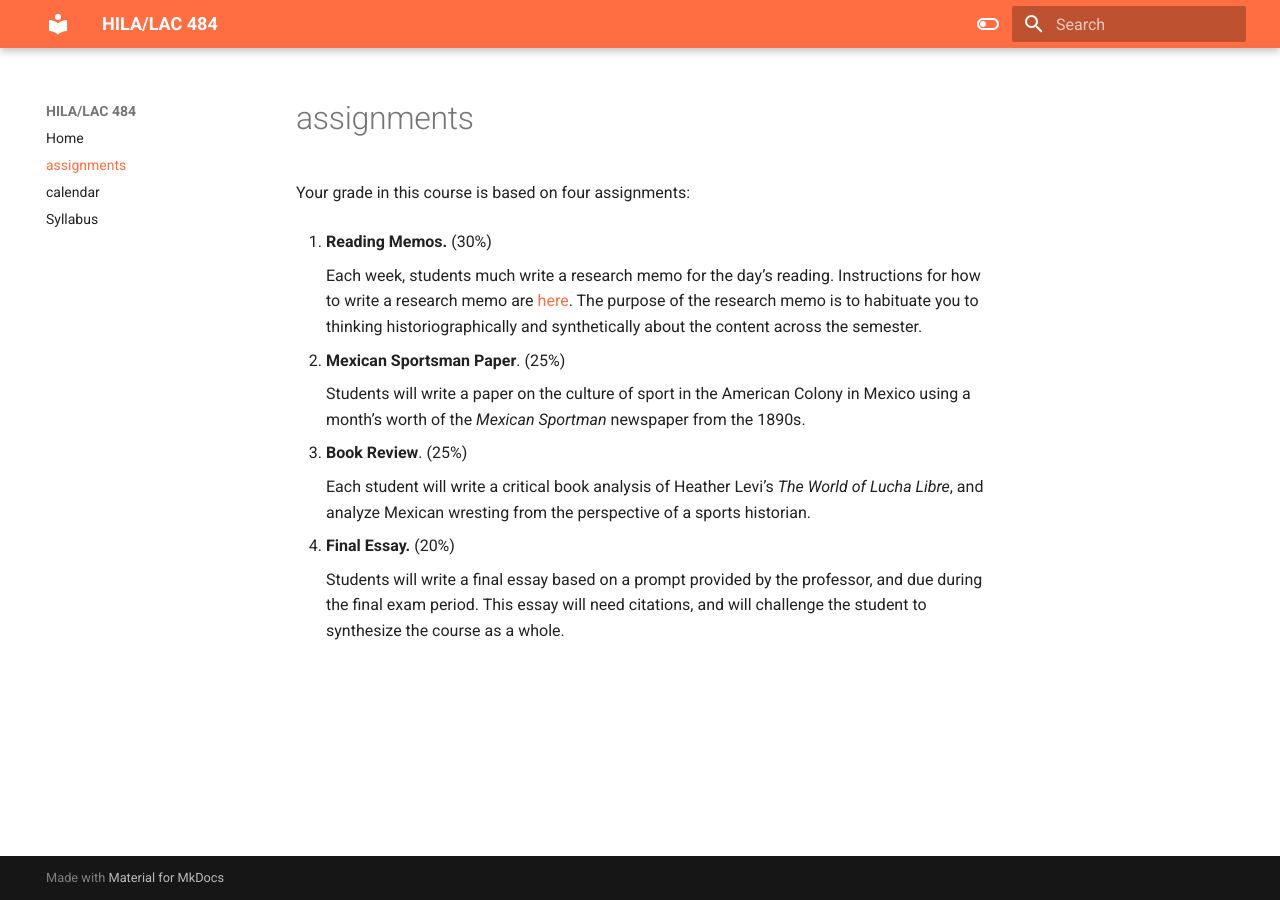
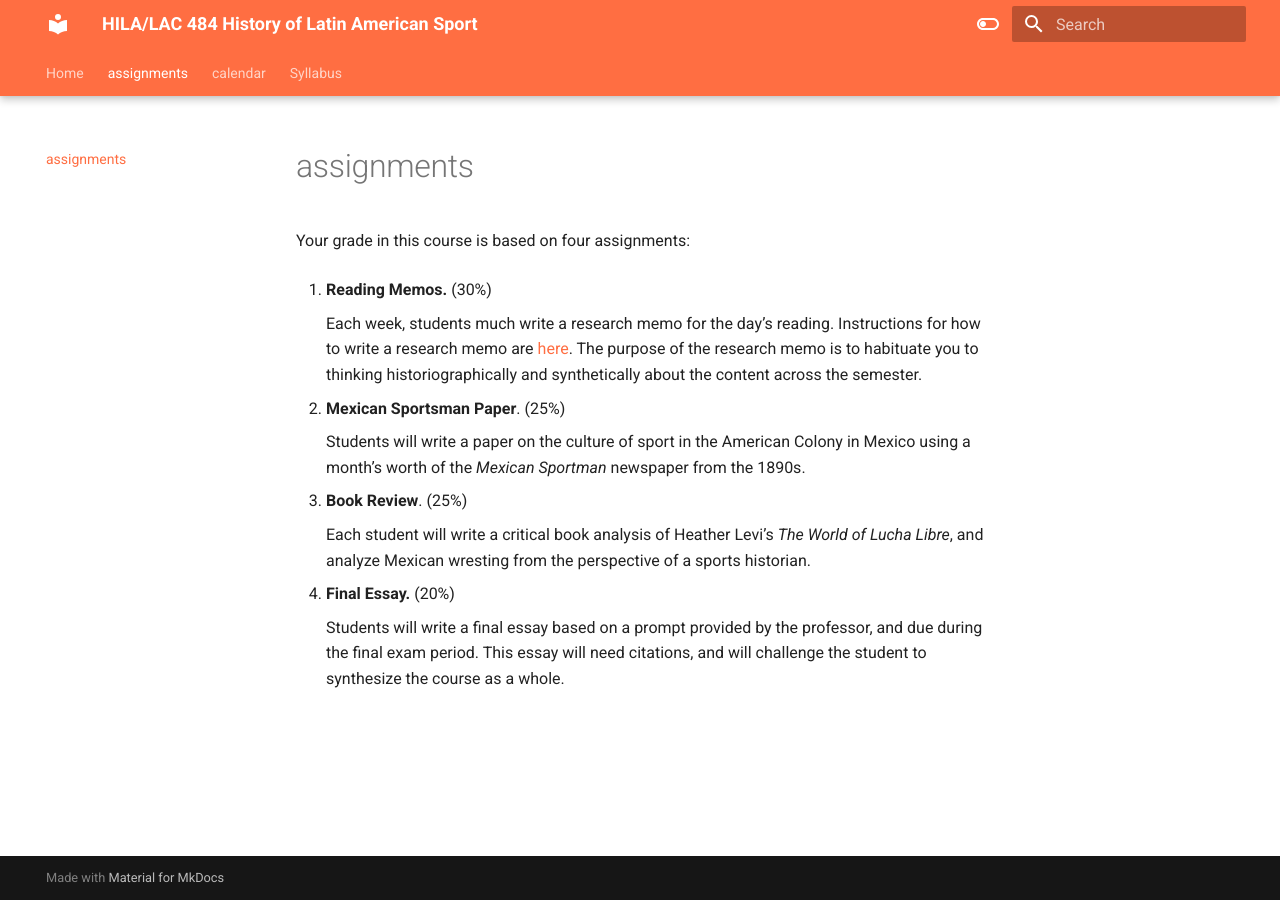
Before and after one commit to chadblack/2023SPORT, an MkDocs documentation site: the page built from docs/Assignments.md, in a window 1280 px wide. Built offline with MkDocs 1.6.1 and Material for MkDocs 9.7.7, drawn with Linux system fonts in a browser that asks for light colours.

Commit message:
nav options

```diff
--- a/mkdocs.yml
+++ b/mkdocs.yml
@@ -1,6 +1,11 @@
-site_name: HILA/LAC 484
+site_name: HILA/LAC 484 History of Latin American Sport
 
 theme:
+    features:
+      - navigation.tabs
+      - navigation.tabs.sticky
+      - navigation.expand
+
     name: 'material'
     palette:
 
@@ -26,7 +31,6 @@ theme:
 markdown_extensions:
   - abbr
   - admonition
-  - def_list
   - footnotes
   # - attr_list
   - pymdownx.arithmatex:
```
